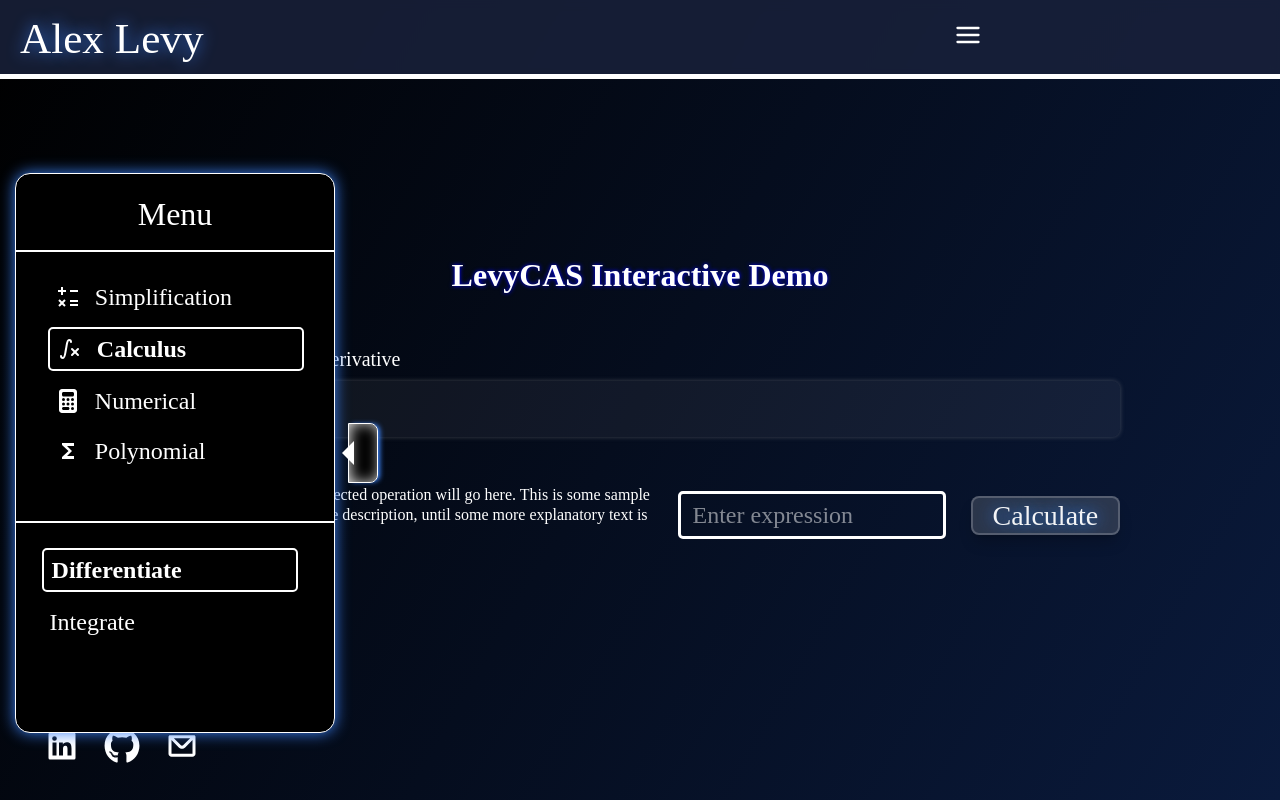
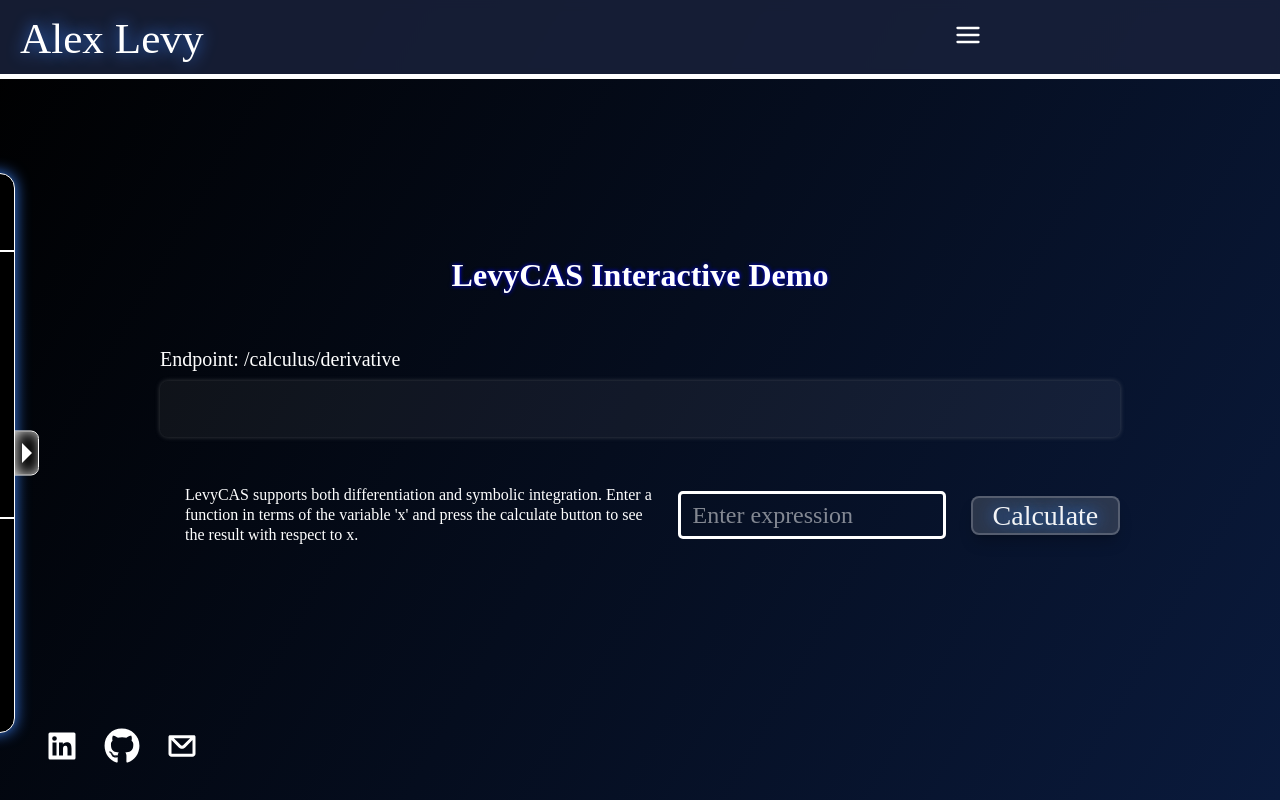
Before and after one commit to ajlevy246/LevySite, a Next.js app: page /projects/LevyCAS in a window 1280 px wide. Built offline with nearby package versions, Linux system fonts and the light colour scheme.

Commit message:
style and content changes

```diff
--- a/src/app/projects/LevyCAS/demo.css
+++ b/src/app/projects/LevyCAS/demo.css
@@ -63,21 +63,20 @@
   content: "";
   position: absolute;
   top: 50%;
-  left: -8;
+  left: -8px;
   transform: translateY(-50%);
 
-  width: 30px;
-  height: 60px;
+  width: 25px;
+  height: 45px;
   background: black;
   border-radius: 0 8px 8px 0;
   border: 1px solid white;
-  box-shadow: 3px 0 5px -1px #3b82f6,
-              inset 2px 0 15px -2px white;
+  box-shadow: inset 2px 0 15px -2px white;
 }
 
 .cas-demo > nav .open-close {
   position: absolute;
-  right: -20px;
+  right: -18px;
   top: 50%;
   transform: translateY(-50%);
   cursor: pointer;
@@ -85,14 +84,13 @@
 
 .cas-demo > nav .open-close > div {
   position: relative;
-  left: 2;
   width: 0;
   height: 0;
   caret-color: transparent;
 
-  border-top: 12px solid transparent;
-  border-bottom: 12px solid transparent;
-  border-left: 12px solid white;
+  border-top: 10px solid transparent;
+  border-bottom: 10px solid transparent;
+  border-left: 10px solid white;
   transition: transform 0.3s ease;
 }
 
@@ -105,7 +103,7 @@
     flex-direction: column;
     gap: 10px;
 
-    padding-left: 10%;
+    margin-left: 10%;
     margin-bottom: 50px;
     align-items: flex-start;
 
@@ -134,7 +132,7 @@
 .cas-menu button.selected {
     font-weight: bold;
     font-size: 1.5rem;
-    border: 2px solid white;
+    text-shadow: 1px 2px 2px rgba(169, 169, 169, 0.5);
     border-radius: 5px;
 }
 
--- a/src/app/projects/LevyCAS/page.tsx
+++ b/src/app/projects/LevyCAS/page.tsx
@@ -26,7 +26,7 @@ import { FaAngleDoubleRight, FaAngleDoubleLeft } from "react-icons/fa"; // Menu
 // Numerical: Prime Check, Integer Factorization
 
 export default function LevyCAS() {
-    const [navOpen, setNavOpen] = useState(true);
+    const [navOpen, setNavOpen] = useState(false);
     const [demoOutput, setDemoOutput] = useState('');
     const [userInput, setUserInput] = useState('');
     const [mainOp, setMainOp] = useState('Calculus');
@@ -106,9 +106,9 @@ export default function LevyCAS() {
                         { mainOp == "Simplification" && (
                                     <motion.section className="cas-menu cas-sub-menu"
                                         key="Simplification"
-                                        initial={{ opacity: 0, x: -50 }}
+                                        initial={{ opacity: 0, x: -25 }}
                                         animate={{ opacity: 1, x: 0 }}
-                                        exit={{ opacity: 0, x: 50 }}
+                                        exit={{ opacity: 0, x: 25 }}
                                         transition={{ duration: 0.35, ease: 'easeIn' }}
                                     >
                                         <button
@@ -136,9 +136,9 @@ export default function LevyCAS() {
                         { mainOp == "Calculus" && (
                                 <motion.section className="cas-menu cas-sub-menu"
                                     key="Calculus"
-                                    initial={{ opacity: 0, x: -50 }}
+                                    initial={{ opacity: 0, x: -25 }}
                                     animate={{ opacity: 1, x: 0 }}
-                                    exit={{ opacity: 0, x: 50 }}
+                                    exit={{ opacity: 0, x: 25 }}
                                     transition={{ duration: 0.35, ease: 'easeIn' }}
                                 >
                                     <button
@@ -160,9 +160,9 @@ export default function LevyCAS() {
                         mainOp == "Polynomial" && (
                             <motion.section className="cas-menu cas-sub-menu"
                                     key="Polynomial"
-                                    initial={{ opacity: 0, x: -50 }}
+                                    initial={{ opacity: 0, x: -25 }}
                                     animate={{ opacity: 1, x: 0 }}
-                                    exit={{ opacity: 0, x: 50 }}
+                                    exit={{ opacity: 0, x: 25 }}
                                     transition={{ duration: 0.35, ease: 'easeIn' }}
                                 >
                                 <button
@@ -184,9 +184,9 @@ export default function LevyCAS() {
                         mainOp === "Numerical" && (
                             <motion.section className="cas-menu cas-sub-menu"
                                 key="Numerical"
-                                initial={{ opacity: 0, x: -50 }}
+                                initial={{ opacity: 0, x: -25 }}
                                 animate={{ opacity: 1, x: 0 }}
-                                exit={{ opacity: 0, x: 50 }}
+                                exit={{ opacity: 0, x: 25 }}
                                 transition={{ duration: 0.35, ease: 'easeIn' }}
                             >
                                 <button
@@ -226,11 +226,34 @@ export default function LevyCAS() {
                 </div>
 
                 <div className="cas-demo-input">
-                    <p>
-                        A description of the selected operation will go here.
-                        This is some sample text to help me style the description,
-                        until some more explanatory text is written.
-                    </p>
+                    {/* Operation descriptions */}
+                    {mainOp === "Calculus" && (
+                        <p>
+                            LevyCAS supports both differentiation and symbolic integration.
+                            Enter a function in terms of the variable &apos;x&apos; and press
+                            the calculate button to see the result with respect to x.
+                        </p>
+                    )}
+                    {mainOp === "Simplification" && (
+                        <p>
+                            LevyCAS automatically simplifies many expressions.
+                            To see some examples of these simplification routines, enter an expression
+                            to see it simplified.
+                        </p>
+                    )}
+                    {mainOp === "Numerical" && (
+                        <p>
+                            Implemented in LevyCAS are several fundamental operations
+                            on integers. Enter a simple expression evaluating to an integer,
+                            and press the calculate button to check primality or factor.
+                        </p>
+                    )}{mainOp === "Polynomial" && (
+                        <p>
+                            Some powerful multivariate polynomial algorithms are included in LevyCAS,
+                            including Greatest Common Divisors and a square-free factoring routine. Enter two polynomials
+                            and press calculate to see these routines work.
+                        </p>
+                    )}
                     <input className="cas-demo-input-field" value={userInput} onChange={e => setUserInput(e.target.value.toLowerCase())} placeholder="Enter expression" />
                     <button type="submit">Calculate</button>
                 </div>
--- a/src/components/Projects/popups/LevyCASPopup.tsx
+++ b/src/components/Projects/popups/LevyCASPopup.tsx
@@ -29,8 +29,6 @@ type LevyCASPopupProps = {
 };
 
 export default function LevyCASPopup({ setIsOpen }: LevyCASPopupProps) {
-    const [ expr, setExpr ] = useState('');
-    const [ derivativeOutput, setDerivativeOutput ] = useState('');
 
     return (
         // Popup container
@@ -109,13 +107,3 @@ export default function LevyCASPopup({ setIsOpen }: LevyCASPopupProps) {
         </motion.div>
     )
 }
-
-// deprecated demo
-{/* Project demo
-<form className="mt-[3rem]" onSubmit={handleSubmit}>
-    <input className="text-xl pl-3 border-white border-[3px] h-[3rem] rounded-[5px] mr-10 mb-10" value={expr} onChange={e => setExpr(e.target.value.toLowerCase())} placeholder="Enter expression" />
-    <button className="mb-5" type="submit">Calculate</button>
-    <div className="text-2xl derivative-output">
-        <TextType deletingSpeed={0} typingSpeed={25} key={derivativeOutput} text={derivativeOutput} />
-    </div>
-</form> */}
```
